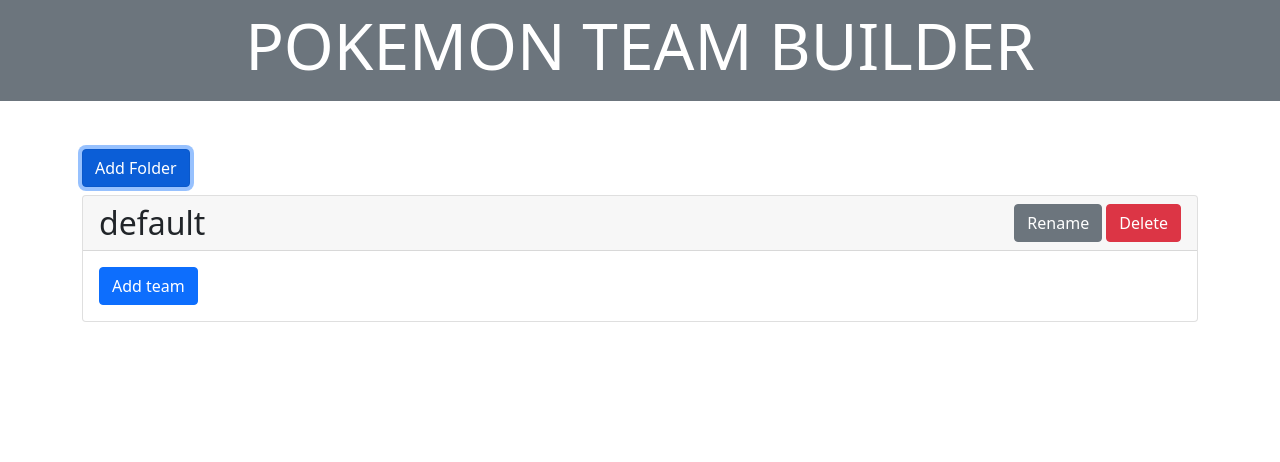
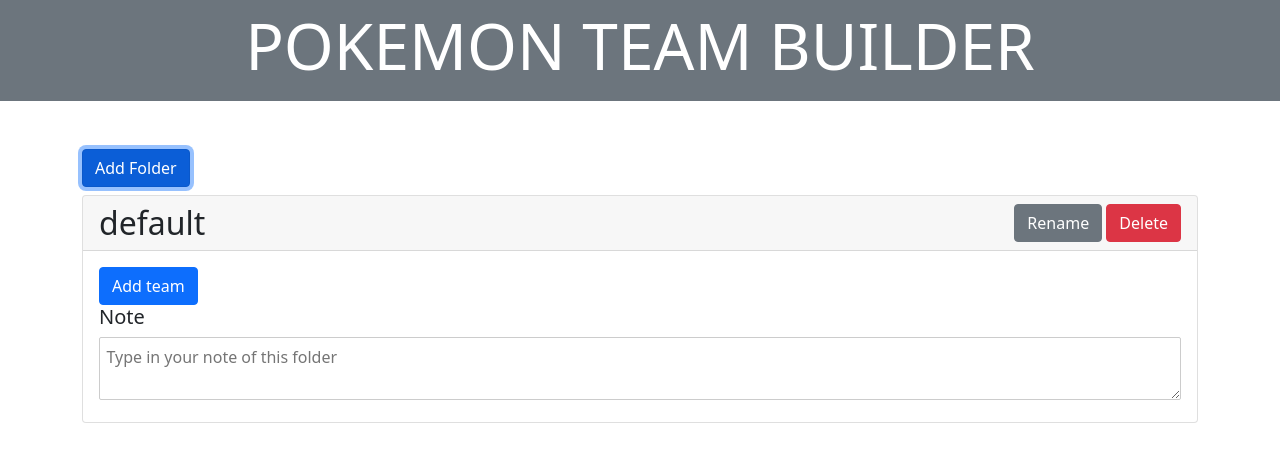
Before and after one commit to BrandonTing/svelte-teambuilder, a Svelte app: page / in a window 1280 px wide. Both pictures are taken after a click on the button "Add Folder". Shown: the top 462 px of the page. Built offline with nearby package versions, Linux system fonts and the light colour scheme.

Commit message:
feat: add folder and team note

```diff
--- a/src/components/EditTeam.svelte
+++ b/src/components/EditTeam.svelte
@@ -80,6 +80,14 @@
         showPaste = true;
     }
     const closePasteHandler = () => { showPaste = false }
+    const updateTeamNoteHandler = (e) => {
+        const updatedTeam = {
+            ...nowTeam,
+            note: e.target.value
+        }
+        updateTeamHandler(updatedTeam)
+
+    }
 </script>
 
 <style>
@@ -107,3 +115,5 @@
         <Pokemon nationalDex={nationalDex} pokemon={pokemon} deletePokemonHandler={() => deletePokemonHandler(i)} updateHandler={(updatedPokemon) => updatePokemonHandler(i, updatedPokemon)} />
     {/each}
 {/if}
+<h5>Note</h5>
+<textarea on:change={updateTeamNoteHandler} placeholder="Type in your note of this team">{nowTeam.note}</textarea>
--- a/src/components/Folder.svelte
+++ b/src/components/Folder.svelte
@@ -1,13 +1,13 @@
 <script>
     import Team from './Team.svelte'
-    export let name;
-    export let teams
+    export let folder;
     export let index;
     export let deleteHandler;
     export let setHandler;
     export let folders;
     export let moveTeamHandler;
     export let toggleShowFoldersHandler;
+    const { name, teams, note } = folder;
     let folderName = name;
     let showRename = false;
     const toggleExpandHandler = (e) => {
@@ -38,10 +38,12 @@
             teams: [
                 {
                     name: 'untitled',
-                    pokemons: []
+                    pokemons: [],
+                    note: ''
                 },
                 ...teams
-            ]
+            ],
+            note: ''
         }
         setHandler(updatedFolder, index)
     };
@@ -64,6 +66,15 @@
             }),
         }
         setHandler(updatedFolder, index)
+    }
+    const updateFolderNoteHandler = (e) => {
+        const updatedFolder = {
+            name,
+            teams,
+            note: e.target.value
+        }
+        setHandler(updatedFolder, index)
+
     }
 </script>
 
@@ -105,6 +116,8 @@
                     moveTeamHandler={moveTeamHandler}
                     toggleShowDetailHandler={() => toggleShowFoldersHandler(false, index, i)} />
             {/each}
+            <h5>Note</h5>
+            <textarea class="w-100" on:change={updateFolderNoteHandler} placeholder="Type in your note of this folder">{note}</textarea>
         </div>
     </div>
 </div>
--- a/src/components/Folders.svelte
+++ b/src/components/Folders.svelte
@@ -26,7 +26,7 @@
     });
 
     const addFolderHandler = () => {
-        folders = [...folders, {name: 'default', teams: []}]
+        folders = [...folders, {name: 'default', teams: [], note: ''}]
         $: localStorage.setItem('folders', JSON.stringify(folders))
     }
     const deleteFolderHandler = (i) => {
@@ -60,7 +60,6 @@
         $: localStorage.setItem('folders', JSON.stringify(folders))
     }
     const updateTeamHandler = (updatedTeam) => {
-        // TODO 存localstore
         folders = folders.map((folder, i) => {
             if(i !== nowTeam.folder) {
                 return folder
@@ -80,6 +79,7 @@
         })
         $: localStorage.setItem('folders', JSON.stringify(folders))
     }
+
 </script>
 
 <style>
@@ -94,8 +94,7 @@
         {#each folders as folder, i}
             <Folder
                 folders={folders}
-                name={folder.name}
-                teams={folder.teams}
+                folder={folder}
                 index={i}
                 deleteHandler={deleteFolderHandler}
                 setHandler={setFolderHandler}
--- a/src/components/Pokemon.svelte
+++ b/src/components/Pokemon.svelte
@@ -140,10 +140,10 @@
     const clearSearchList = () => {
         searchList = []
     }
-    const changeNature = (natureName) => {
-        const { baseStats, ev, iv, stats, nature } = pokemon;
+    const changeNature = (nature) => {
+        const { baseStats, ev, iv, stats } = pokemon;
         const updatedStats = {};
-        const { name, plus, minus } = natures.Natures[natureName];
+        const { name, plus, minus } = natures.Natures[nature];
         for(let statCode in stats) {
             if(statCode === plus) {
                 const natureModify = 1.1;
```
